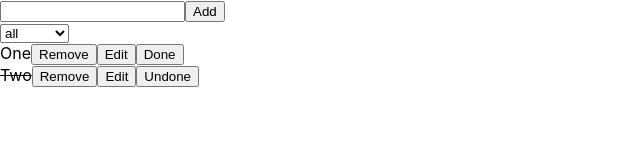
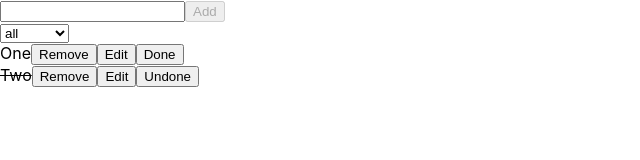
Before and after one commit to ramenjuniti/todo, a React (Create React App) app: page / in a window 1280 px wide. Shown: the top 160 px of the page, without its empty margins (0-640 px from the left). Built offline with nearby package versions, Linux system fonts and the light colour scheme.

Commit message:
:+1: 空文字でaddできないようにした

```diff
--- a/src/components/AddTodo/AddTodo.js
+++ b/src/components/AddTodo/AddTodo.js
@@ -17,6 +17,7 @@ const AddTodo = () => {
       <button
         data-testid="AddTodo-button"
         className="AddTodo-button"
+        disabled={!text}
         onClick={() => {
           dispatch({ type: "add", text: text });
           setText("");
```
